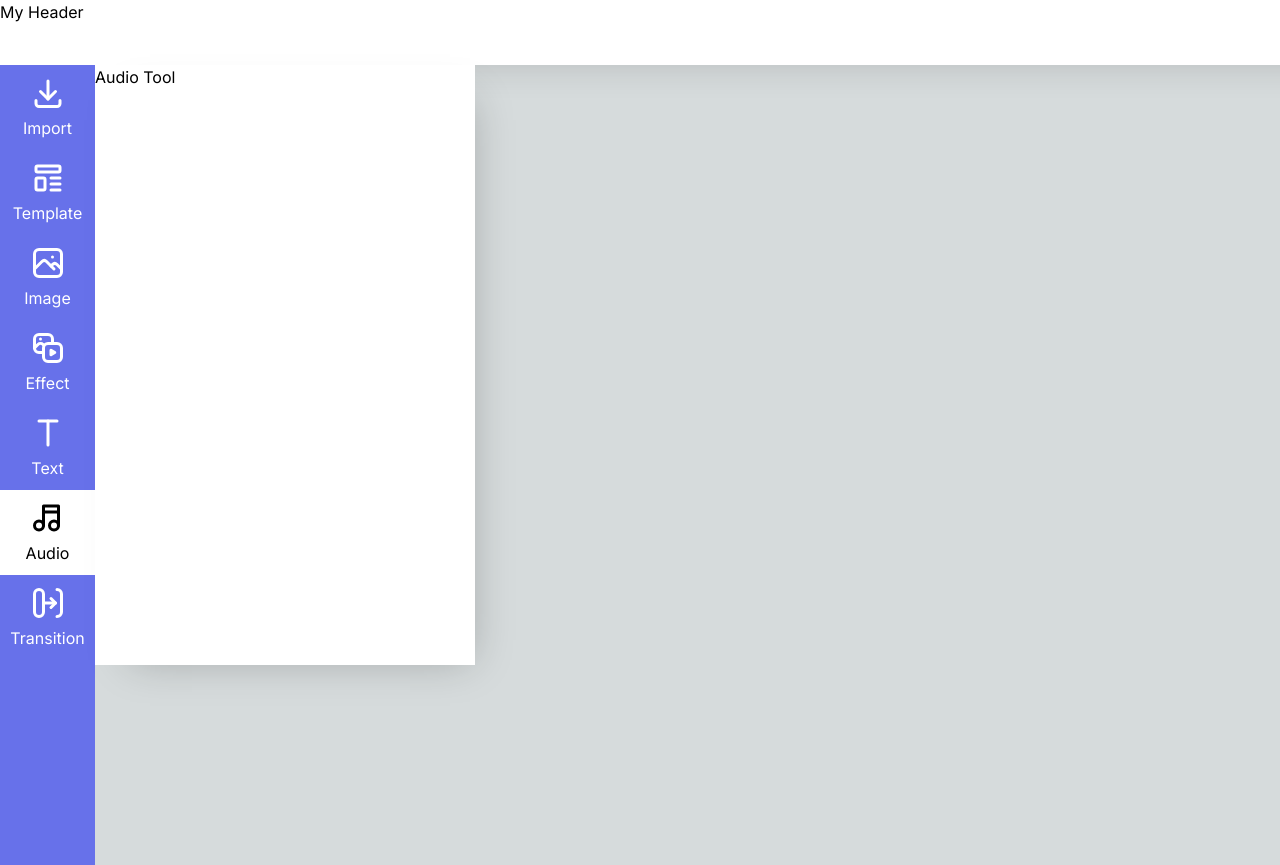
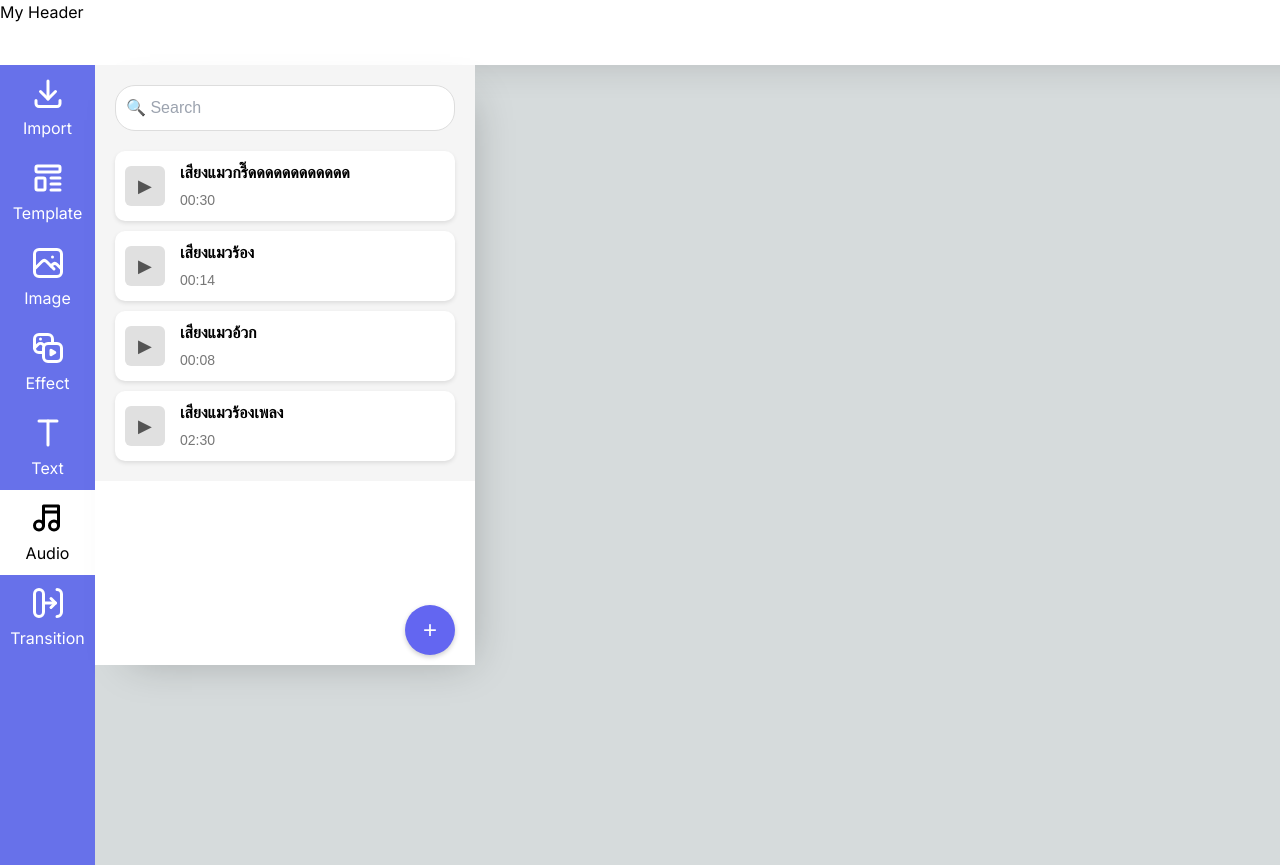
Before and after one commit to jjaopaay/voxxy-video-edit, a Next.js app: page /videoedit in a window 1280 px wide. Both pictures are taken after a click on the element "Audio". Shown: the top 865 px of the page. Built offline with nearby package versions, Linux system fonts and the light colour scheme.

Commit message:
CSS And Audio Frame

```diff
--- a/src/app/components/Audio.tsx
+++ b/src/app/components/Audio.tsx
@@ -1,9 +1,36 @@
 import React from 'react';
+import '../css/audio.css';
+
+interface AudioItem {
+  title: string;
+  duration: string;
+}
 
 const Audio: React.FC = () => {
+  const audioItems: AudioItem[] = [
+    { title: "เสียงแมวกรี๊ดดดดดดดดดดดด", duration: "00:30" },
+    { title: "เสียงแมวร้อง", duration: "00:14" },
+    { title: "เสียงแมวอ้วก", duration: "00:08" },
+    { title: "เสียงแมวร้องเพลง", duration: "02:30" },
+  ];
+
   return (
-    <div className="template-tool">
-      <h2>Audio Tool</h2>
+    <div className="templateTool">
+      <div className="searchContainer">
+        <input type="text" placeholder="🔍 Search" className="searchInput" />
+      </div>
+      <div className="audioList">
+        {audioItems.map((item, index) => (
+          <div key={index} className="audioItem">
+            <div className="playButton">▶</div>
+            <div className="audioInfo">
+              <div className="audioTitle">{item.title}</div>
+              <div className="audioDuration">{item.duration}</div>
+            </div>
+          </div>
+        ))}
+      </div>
+      <button className="addAudio">+</button>
     </div>
   );
 };
--- a/src/app/components/Import.tsx
+++ b/src/app/components/Import.tsx
@@ -5,8 +5,12 @@ const Import: React.FC = () => {
     <div>
       <h2>Import Tool</h2>
       {/* Add your import tool UI here */}
-      <p>This is the Import tool asfomopcontentasfmjasiopfajmipo.</p>
+      <p>This is the Import tool </p>
+      <div className="searchContainer">
+        <input type="text" placeholder="🔍 Search" className="searchInput" />
+      </div>
     </div>
+
   );
 };
 
--- a/src/app/components/Sidebar.tsx
+++ b/src/app/components/Sidebar.tsx
@@ -82,7 +82,7 @@ const Sidebar: React.FC<{ onSelect: (component: string) => void }> = ({ onSelect
           {activeIcon === 'template' && <Template />}
           {activeIcon === 'image' && <Image />}
           {activeIcon === 'effect' && <Effect />}
-          {activeIcon === 'text' && <Text />}
+          {activeIcon === 'text' &&   <Text />}
           {activeIcon === 'audio' && <Audio />}
           {activeIcon === 'transition' && <Transition />}
         </div>
--- /dev/null
+++ b/src/app/css/audio.css
@@ -0,0 +1,87 @@
+.templateTool {
+    font-family: Arial, sans-serif;
+    max-width: 400px;
+    margin: 0 auto;
+    padding: 20px;
+    background-color: #f5f5f5;
+  }
+
+  .searchContainer {
+    margin-bottom: 20px;
+  }
+
+  .searchInput {
+    width: 100%;
+    padding: 10px;
+    border: 1px solid #ddd;
+    border-radius: 20px;
+    font-size: 16px;
+  }
+
+  .audioList {
+    display: flex;
+    flex-direction: column;
+    gap: 10px;
+  }
+
+  .audioItem {
+    display: flex;
+    align-items: center;
+    background-color: white;
+    border-radius: 10px;
+    padding: 10px;
+    box-shadow: 0 2px 4px rgba(0,0,0,0.1);
+  }
+
+  .playButton {
+    width: 40px;
+    height: 40px;
+    border-radius: 15%;
+    background-color: #e0e0e0;
+    display: flex;
+    justify-content: center;
+    align-items: center;
+    margin-right: 15px;
+    font-size: 18px;
+    color: #555;
+  }
+
+  .audioInfo {
+    flex: 1;
+  }
+
+  .audioTitle {
+    font-size: 16px;
+    font-weight: bold;
+    margin-bottom: 5px;
+  }
+
+  .audioDuration {
+    font-size: 14px;
+    color: #777;
+  }
+
+  .addButton {
+    position: fixed;
+    right: 20px;
+    bottom: 20px;
+  }
+
+
+  .addAudio {
+    width: 50px;
+    height: 50px;
+    border-radius: 50%;
+    background-color: #6366f1; /* สีม่วงอ่อนตามภาพ */
+    color: white;
+    font-size: 24px;
+    border: none;
+    cursor: pointer;
+    box-shadow: 0 2px 5px rgba(0,0,0,0.2);
+    position: absolute;
+    bottom: 10px;
+    right: 20px;
+    display: flex;
+    align-items: center;
+    justify-content: center;
+  }
```
